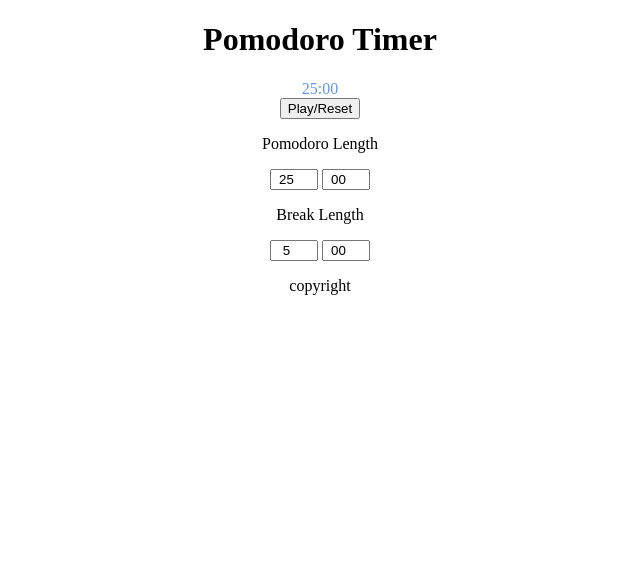
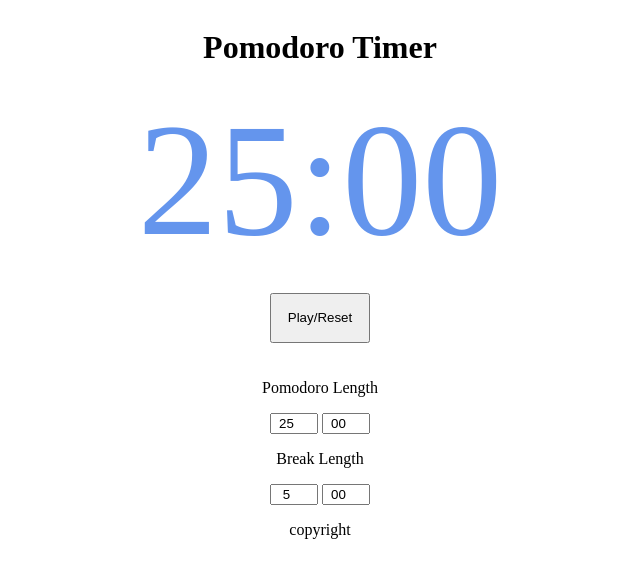
Before and after one commit to CrowsVeldt/FreeCodeCamp-Pomodoro-Timer, a plain HTML site: page index.html in a window 1280 px wide. Shown: the whole page, without its empty margins (320-960 px from the left). Drawn offline with Linux system fonts and the light colour scheme.

Commit message:
updated styles  of timer and button, changed body to display: flex, added some TODO commments

```diff
--- a/style.css
+++ b/style.css
@@ -1,4 +1,8 @@
 body{
+
+  display: flex;
+  flex-direction: column;
+  align-items: center;
 
   text-align: center;
 
@@ -7,11 +11,20 @@ body{
 #timer{
 
   color: cornflowerblue;
+  font-size: 10em;
+
+}
+
+#play-reset{
+
+  height: 50px;
+  width: 100px;
+  margin: 20px
 
 }
 
 .input{
-
+  /* TODO: Width should adjust to the length of the number */
   width: 3em;
   text-align: center;
 
```
Also changed, not shown: index.html (+1 -0 lines).
